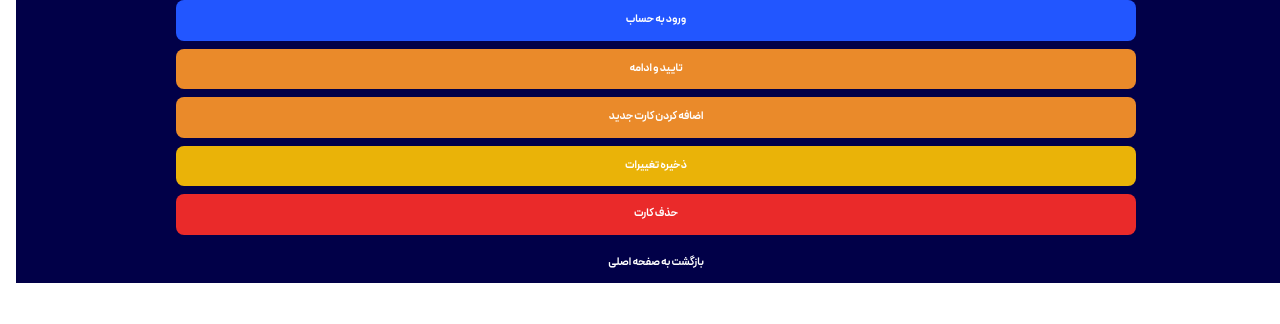
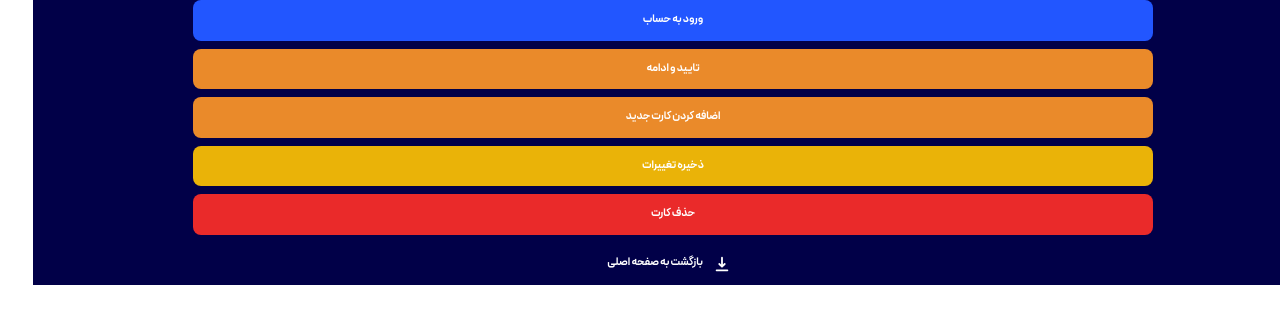
Before and after one commit to ashkan7929/kimia-gold, a React (Vite) app: page / in a window 1280 px wide. Shown: the top 324 px of the page. Built offline with nearby package versions, Linux system fonts and the light colour scheme.

Commit message:
[add] icon to btn

```diff
--- a/src/components/btns/GroupBtn.tsx
+++ b/src/components/btns/GroupBtn.tsx
@@ -2,7 +2,7 @@
 import { useTranslation } from 'react-i18next';
 import type { GroupBtnPropsoups } from "../../types/btn";
 
-const GroupBtn = ({ type }: GroupBtnPropsoups) => {
+const GroupBtn = ({ type, icon, onClick }: GroupBtnPropsoups) => {
   const { t } = useTranslation();
 
   const variantStyles: Record<string, string> = {
@@ -18,14 +18,18 @@ const GroupBtn = ({ type }: GroupBtnPropsoups) => {
   return (
     <div className="flex justify-center items-center gap-2.5">
       <button
+	  	onClick={onClick}
         className={`
           rounded-lg text-white font-bold text-right py-3 mx-8 w-3/4
-          flex justify-center items-center gap-2.5 font-peyda text-xl-custom self-stretch
+          flex justify-center flex-row-reverse items-center gap-2.5 font-peyda text-xl-custom self-stretch
           ${selectedClass}
         `}
       >
         {t(`groupBtn.${type}`)}
+		{icon && <span className="mr-2 text-lg">{icon}</span> || ""}
+
       </button>
+
     </div>
   );
 };
--- a/src/pages/Home.tsx
+++ b/src/pages/Home.tsx
@@ -1,8 +1,11 @@
 import GroupBtn from '../components/btns/GroupBtn'
 import MainBtn from '../components/btns/MainBtn'
+import { HiDownload } from "react-icons/hi";
 
 const Home = () => {
-
+const handleDownload = () => {
+  console.log("download")
+}
 // const { t } = useTranslation();
   return (
     <div className='bg-primary-light flex flex-col gap-2'>
@@ -12,7 +15,7 @@ const Home = () => {
         <GroupBtn type="addNewCard" />
         <GroupBtn type="save" />
         <GroupBtn type="delete" />
-        <GroupBtn type="back" />
+        <GroupBtn type="back" icon={<HiDownload />} onClick={handleDownload}/>
 
     </div>
   )
--- a/src/types/btn.ts
+++ b/src/types/btn.ts
@@ -10,4 +10,6 @@ export interface LoginProps {
 
 export interface GroupBtnPropsoups {
     type: 'continue' | 'addNewCard' | 'save' | 'delete' | 'back';
+    icon?: React.ReactNode;
+    onClick?: () => void;
 }
```
